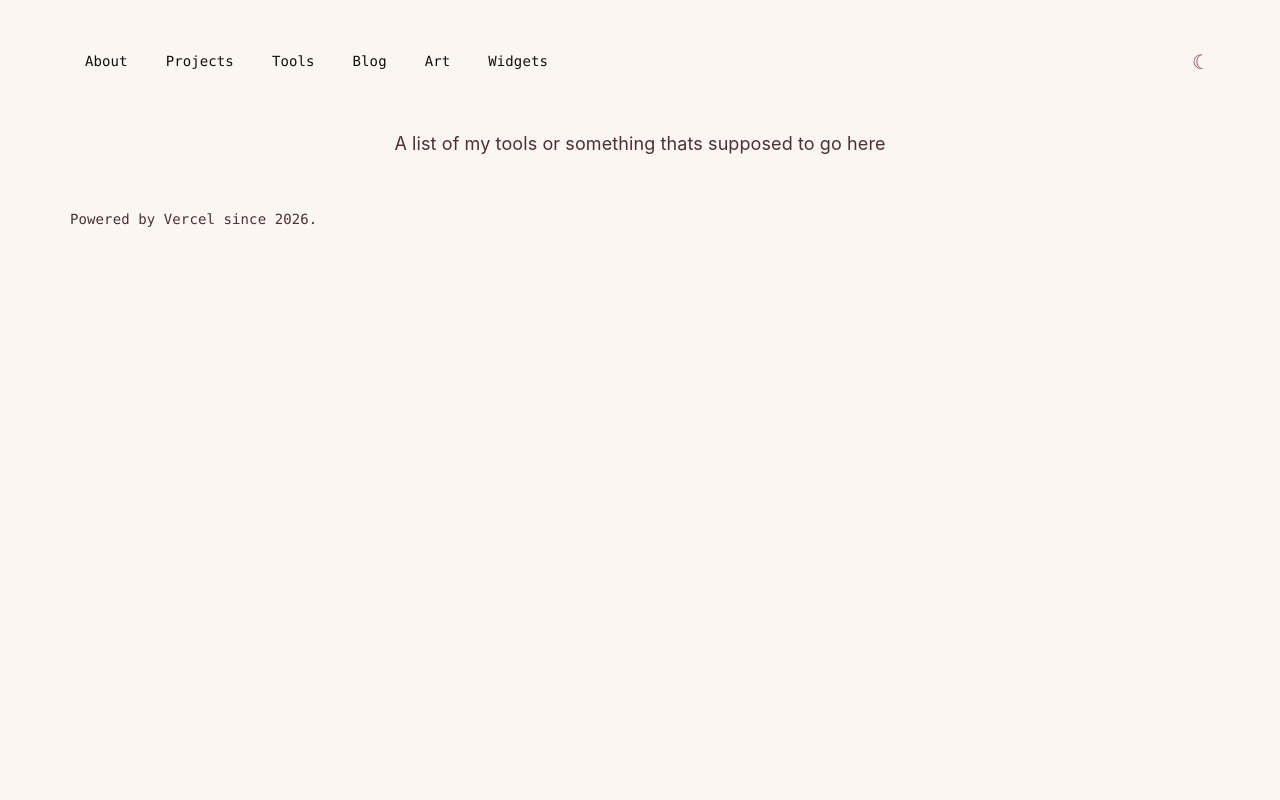
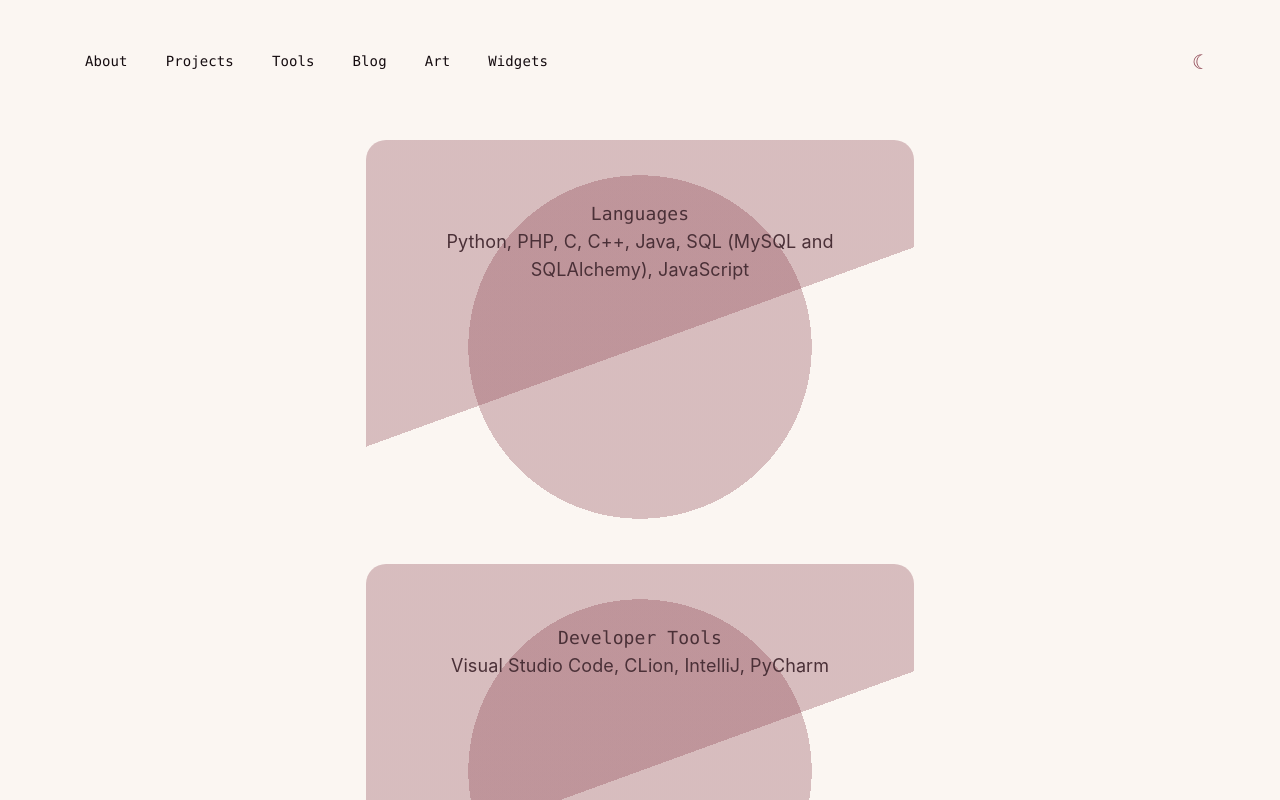
Before and after one commit to raspberryhelp/raspberryhelpdev, a React (Vite) app in the folder raspberryhelppersonal/: page /Tools in a window 1280 px wide. Shown: the top 800 px of the page. Built offline with nearby package versions, Linux system fonts and the light colour scheme.

Commit message:
cool new gradient to my website

```diff
--- a/raspberryhelppersonal/src/App.css
+++ b/raspberryhelppersonal/src/App.css
@@ -328,10 +328,51 @@
   margin: 50px;
 }
 
+
+
+/* for tools */
+
+
+.toolCard {
+  width: 500px;
+  height: 350px;
+  border: none;
+  border-radius: 20px;
+  margin: 10px;
+  background: linear-gradient(160deg,var(--rose-bg) 50%,  transparent 30%), radial-gradient(circle,var(--rose-bg) 50%,  transparent 10%);
+  background-blend-mode: normal, normal;
+  padding: 40px 24px 24px;
+  text-align: center;
+
+}
+
+.toolCard:hover {
+  width: 500px;
+  height: 350px;
+  border: none;
+  border-radius: 20px;
+  margin: 10px;
+  background: linear-gradient( 160deg, transparent 50%, var(--rose-bg)  30%), radial-gradient(circle, transparent 50%,  var(--rose-bg) 10%);
+  background-blend-mode: normal, normal;
+
+}
+.toolTitle
+{
+  font-family: var(--mono);
+ margin-top: 20px;
+}
+
+
 @media (max-width: 700px) {
   .about-text {
     width: 100%;
     height: auto;
     margin: 20px 0;
   }
+  .toolCard, .toolCard:hover {
+    width: 100%;
+    height: auto;
+    margin: 20px 0;
+  }
+
 }
--- a/raspberryhelppersonal/src/pages/Tools.jsx
+++ b/raspberryhelppersonal/src/pages/Tools.jsx
@@ -1,8 +1,26 @@
 import React from 'react'
+const toolset = [{pname:"Languages", info:"Python, PHP, C, C++, Java, SQL (MySQL and SQLAlchemy), JavaScript"},
+  {pname:"Developer Tools", info:"Visual Studio Code, CLion, IntelliJ, PyCharm"},
+  {pname:"Operating Systems", info:"Windows 11, Ubuntu"},
+  {pname:"Libraries", info:"Flask, Librosa, NumPy, React, Tensorflow"},
+]
+const Card = ({ card, index }) => (
+  <div className="toolCard" key = {index}>
 
+      <div className="toolTitle">{card.pname}</div>
+      <p className='toolContent'>{card.info}</p>
+
+  </div>
+);
 function Tools() {
   return (
-    <div>A list of my tools or something thats supposed to go here</div>
+    <div class="about-container">
+      <div>
+    {toolset.map((card, index) => (
+        <Card card={card} key={index} />
+      ))}
+  </div>
+    </div>
   )
 }
 
```
